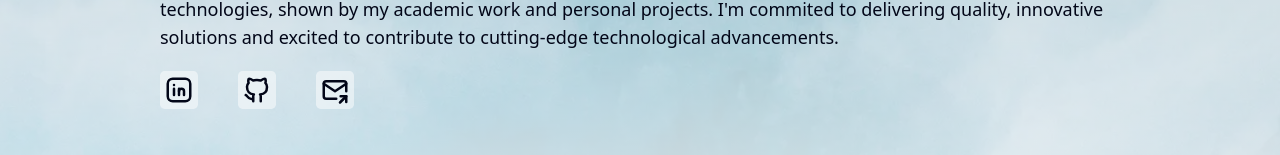
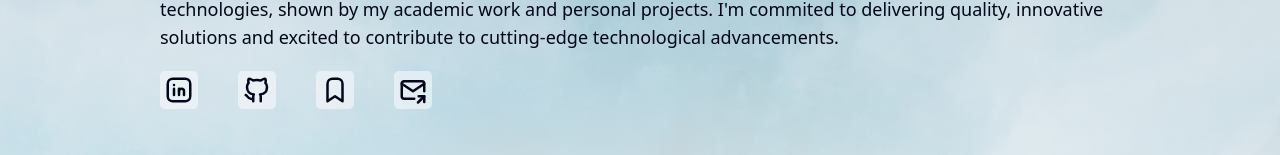
Before and after one commit to dmatuwidi/dmatuwidi.github.io, a Next.js app: page / in a window 1280 px wide. Shown: the part 797-952 px from the top of the page. Built offline with nearby package versions, Linux system fonts and the light colour scheme.

Commit message:
Added substack link

```diff
--- a/src/app/page.tsx
+++ b/src/app/page.tsx
@@ -25,6 +25,7 @@ import {
   TooltipTrigger,
 } from "@/components/ui/tooltip";
 import {
+  IconBookmark,
   IconBrandGithub,
   IconBrandLinkedin,
   IconExternalLink,
@@ -199,6 +200,13 @@ export default function Home() {
             aria-label="Visit Damy Matuwidi's GitHub profile!"
           >
             <IconBrandGithub size={30} />
+          </a>
+          <a
+            href="https://damymatuwidi.substack.com/"
+            className="bg-white/50 hover:bg-white/30 p-1 rounded-lg hover:text-primary/70 transition-all duration-200"
+            aria-label="Read Damy Matuwidi's Substack!"
+          >
+            <IconBookmark size={30} />
           </a>
           <TooltipProvider>
             <Tooltip>
```
